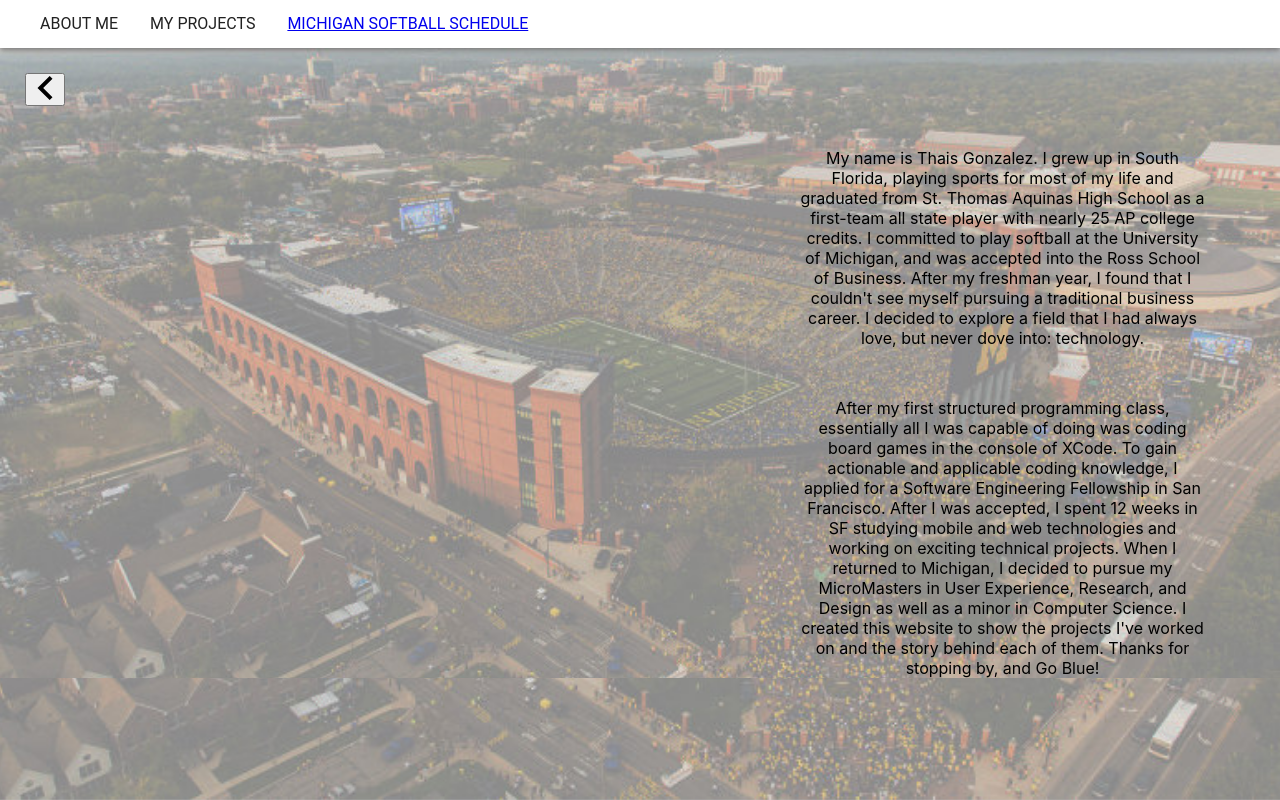
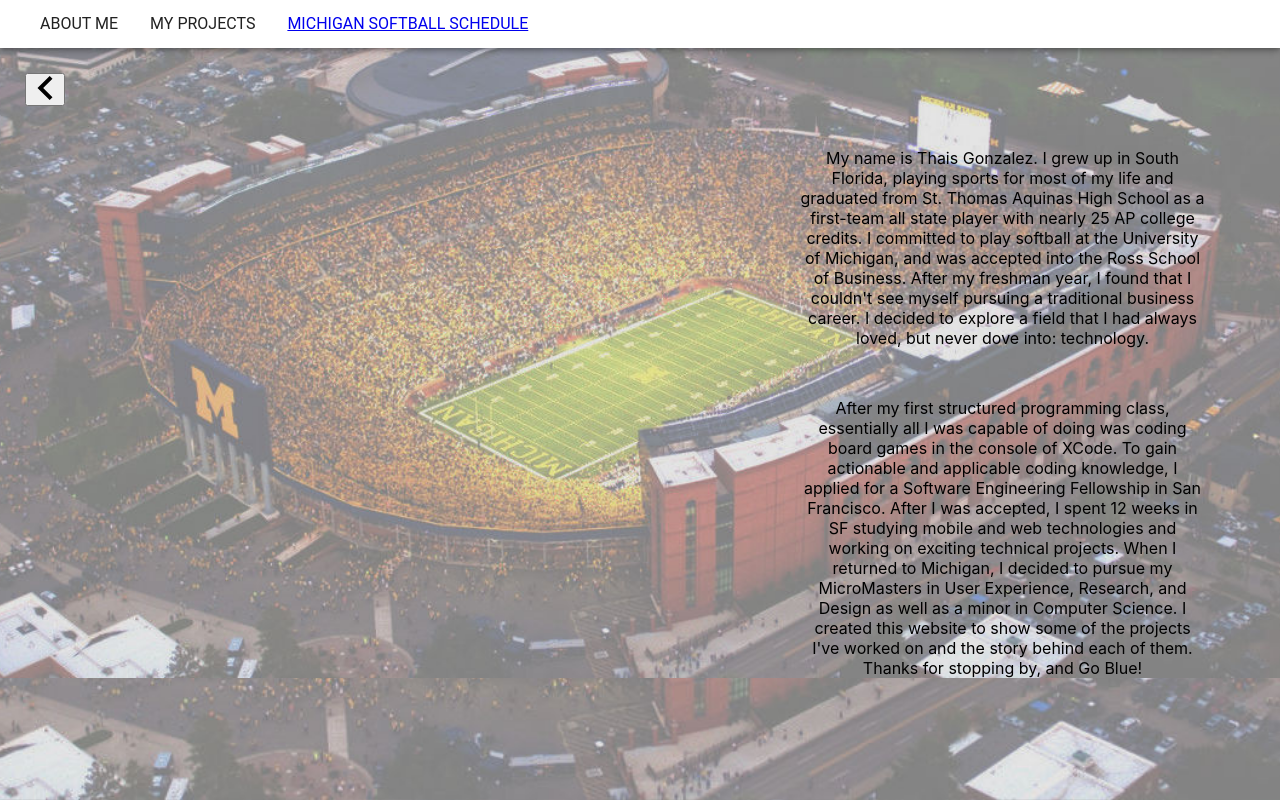
Before and after one commit to thaisgm/Portfolio, a React (Create React App) app: page / in a window 1280 px wide. Shown: the top 800 px of the page. Built offline with nearby package versions, Linux system fonts and the light colour scheme.

Commit message:
new stadium pic

```diff
--- a/src/App.css
+++ b/src/App.css
@@ -3,7 +3,7 @@
 }
 
 html {
-  background: url(./photos/stadium.jpg) no-repeat center center fixed;
+  background: url(./photos/UMstadium.jpg) no-repeat center center fixed;
   -webkit-background-size: cover;
   -moz-background-size: cover;
   -o-background-size: cover;
--- a/src/App.js
+++ b/src/App.js
@@ -83,7 +83,7 @@ class App extends Component {
             the University of Michigan, and was accepted into the Ross School of
             Business. After my freshman year, I found that I couldn't see myself
             pursuing a traditional business career. I decided to explore a field
-            that I had always love, but never dove into: technology.
+            that I had always loved, but never dove into: technology.
             </p>
             <p className = "body1">After my first structured programming class,
             essentially all I was capable of doing was coding board games in the
@@ -93,7 +93,7 @@ class App extends Component {
             technologies and working on exciting technical projects. When I
             returned to Michigan, I decided to pursue my MicroMasters in User
             Experience, Research, and Design as well as a minor in Computer Science.
-            I created this website to show the projects I've worked on and the
+            I created this website to show some of the projects I've worked on and the
             story behind each of them. Thanks for stopping by, and Go Blue!</p>
         </div>
       </html>
```
Also changed, not shown: src/photos/UMstadium.jpg (added).
